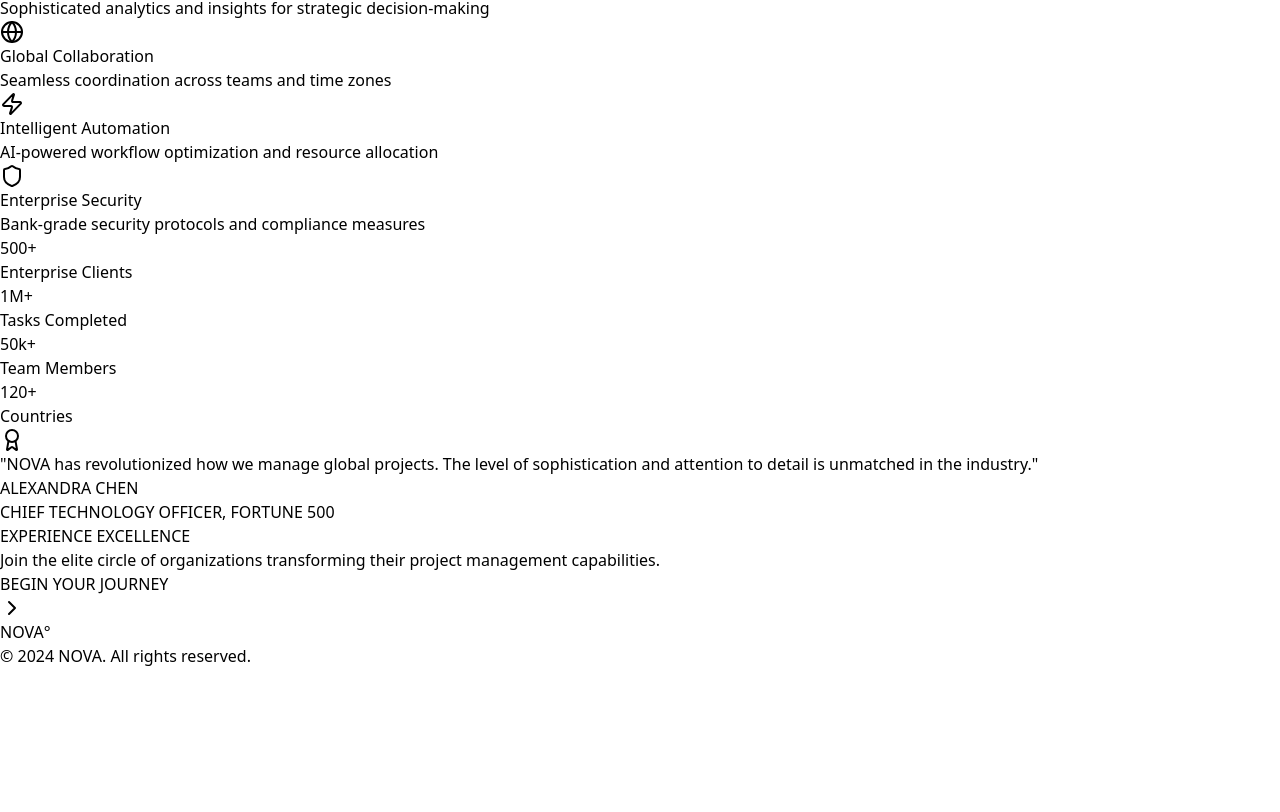
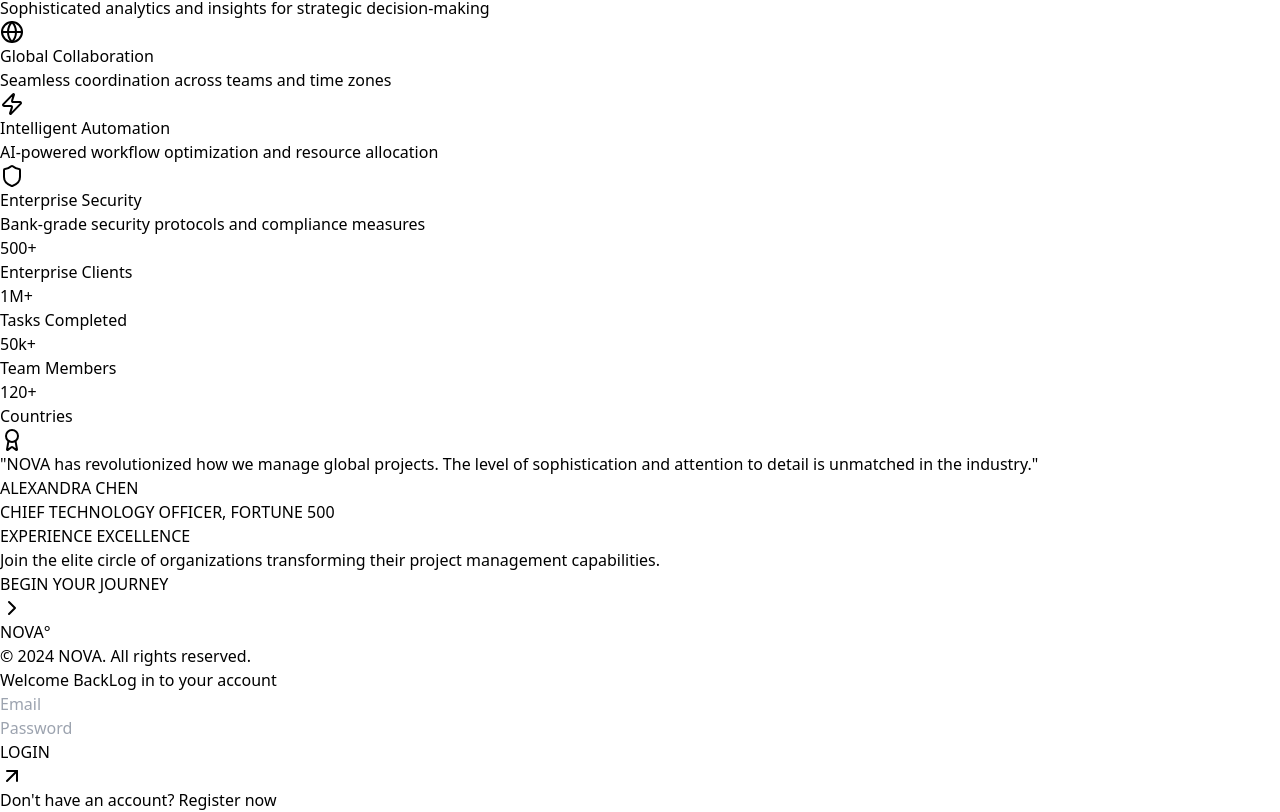
Before and after one commit to mddanish867/maisonpro, a React (Vite) app: page / in a window 1280 px wide. Shown: the part 274-1086 px from the top of the page. Before the commit the page ends 942 px from the top, so only its background shows below. Built offline with nearby package versions, Linux system fonts and the light colour scheme.

Commit message:
added login form

```diff
--- a/src/App.jsx
+++ b/src/App.jsx
@@ -1,3 +1,4 @@
+import Login from "./components/auth/Login"
 import LandingPage from "./components/home/LandingPage"
 
 function App() {
@@ -6,6 +7,7 @@ function App() {
   return (
     <>
      <LandingPage/>
+     <Login/>
     </>
   )
 }
--- /dev/null
+++ b/src/components/auth/Login.jsx
@@ -0,0 +1,86 @@
+import React, { useState } from "react";
+import { ArrowUpRight } from "lucide-react";
+
+const Login = () => {
+  const [formData, setFormData] = useState({
+    email: "",
+    password: "",
+  });
+
+  const [loading, setLoading] = useState(false);
+
+  const handleChange = (e) => {
+    const { name, value } = e.target;
+    setFormData((prevData) => ({
+      ...prevData,
+      [name]: value,
+    }));
+  };
+
+  const handleSubmit = (e) => {
+    e.preventDefault();
+    setLoading(true);
+    // Simulate async login
+    setTimeout(() => {
+      setLoading(false);
+      alert("Login successful");
+    }, 2000);
+  };
+
+  return (
+    <div className="min-h-screen bg-[#0A0A0A] text-white flex justify-center items-center">
+      <div className="w-full max-w-md px-8 py-12 border border-white/10 backdrop-blur-md rounded-lg">
+        <h2 className="text-3xl font-thin tracking-wide mb-8 text-center">
+          Welcome Back
+          <span className="block mt-2 text-violet-400 text-lg font-light">
+            Log in to your account
+          </span>
+        </h2>
+
+        <form onSubmit={handleSubmit} className="space-y-6">
+          <div className="relative">
+            <input
+              type="email"
+              name="email"
+              value={formData.email}
+              onChange={handleChange}
+              placeholder="Email"
+              className="w-full px-6 py-4 bg-transparent border border-white/10 rounded-none focus:outline-none focus:ring-1 focus:ring-violet-400 text-sm"
+              required
+            />
+          </div>
+          <div className="relative">
+            <input
+              type="password"
+              name="password"
+              value={formData.password}
+              onChange={handleChange}
+              placeholder="Password"
+              className="w-full px-6 py-4 bg-transparent border border-white/10 rounded-none focus:outline-none focus:ring-1 focus:ring-violet-400 text-sm"
+              required
+            />
+          </div>
+
+          <button className="group w-full relative px-12 py-4 bg-violet-400 text-black text-sm tracking-wider hover:bg-violet-300 transition-all duration-300">
+                LOGIN
+                <ArrowUpRight className="inline-block ml-2 w-4 h-4 transition-transform duration-300 group-hover:-translate-y-1 group-hover:translate-x-1" />
+              </button>
+        </form>
+
+        <div className="mt-8 text-center">
+          <p className="text-sm text-gray-400 font-extralight">
+            Don't have an account?{" "}
+            <a
+              href="#register"
+              className="text-violet-400 hover:underline transition-colors duration-300"
+            >
+              Register now
+            </a>
+          </p>
+        </div>
+      </div>
+    </div>
+  );
+};
+
+export default Login;
--- a/src/components/home/LandingPage.jsx
+++ b/src/components/home/LandingPage.jsx
@@ -72,7 +72,7 @@ const NovaPro = () => {
           <div className="flex justify-between h-24 items-center">
             <div className="flex items-center">
               <span className="text-2xl font-semibold tracking-widest">
-                NOVAPRO<span className="text-violet-400">°</span>
+                SOORAPRO<span className="text-violet-400">°</span>
               </span>
             </div>
 
```
